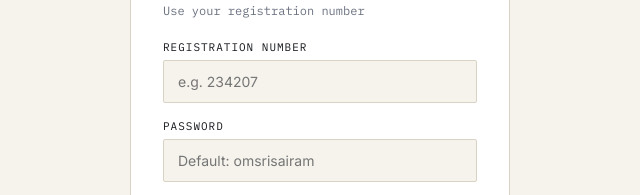
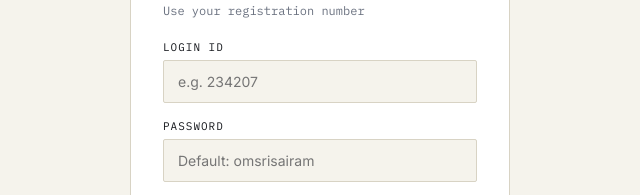
Before and after one commit to BSaiPavan/sports, a plain HTML site: page index.html in a window 1280 px wide. Both pictures are taken after a click on the button "LOG IN →". Shown: the part 294-489 px from the top of the page, 320-960 px from the left. Drawn offline with nearby package versions, Linux system fonts and the light colour scheme.

Commit message:
Update index.html

```diff
--- a/index.html
+++ b/index.html
@@ -261,7 +261,7 @@
       <h2 style="font-size:24px;margin-bottom:6px;">Log in</h2>
       <p class="mono" style="font-size:12px;color:var(--muted);margin:0 0 22px;">Use your registration number</p>
       <div class="field">
-        <label>Registration Number</label>
+        <label>LOGIN ID</label>
         <input type="text" id="loginRegNo" placeholder="e.g. 234207">
       </div>
       <div class="field">
```
